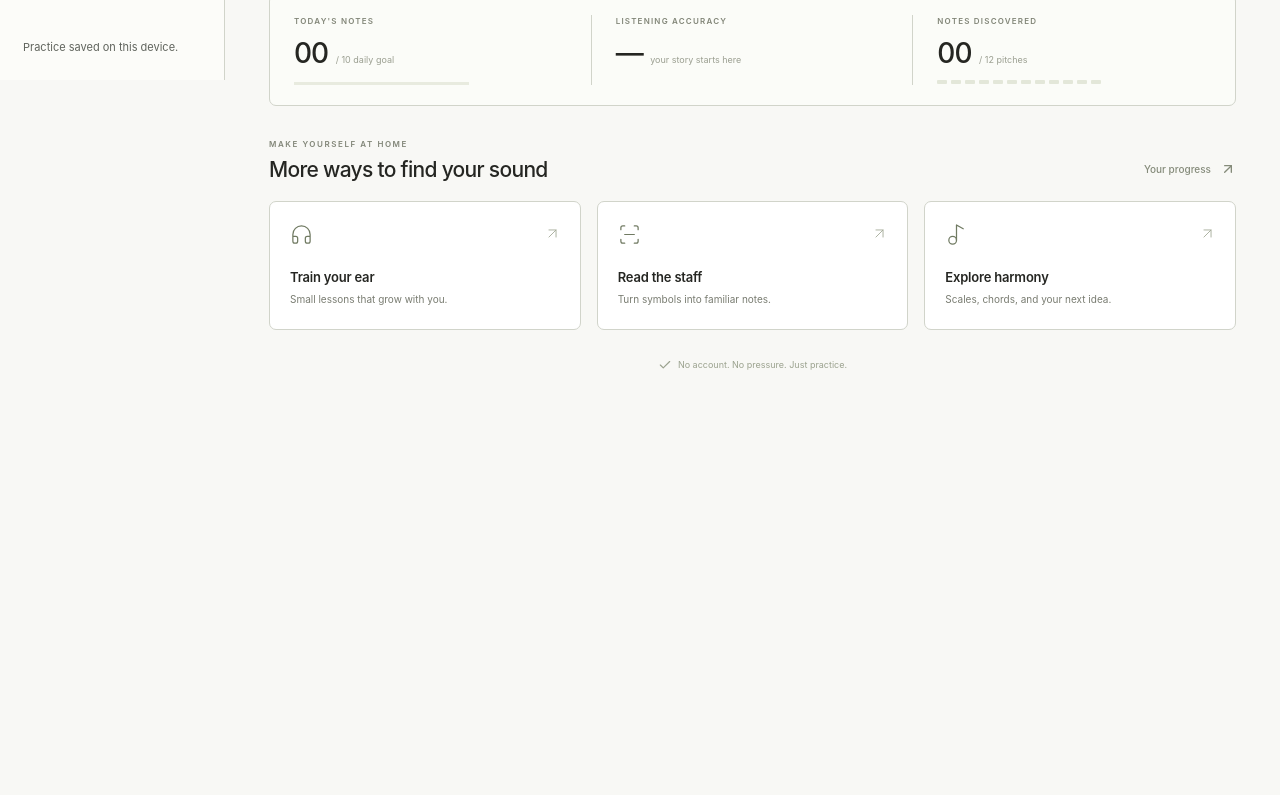
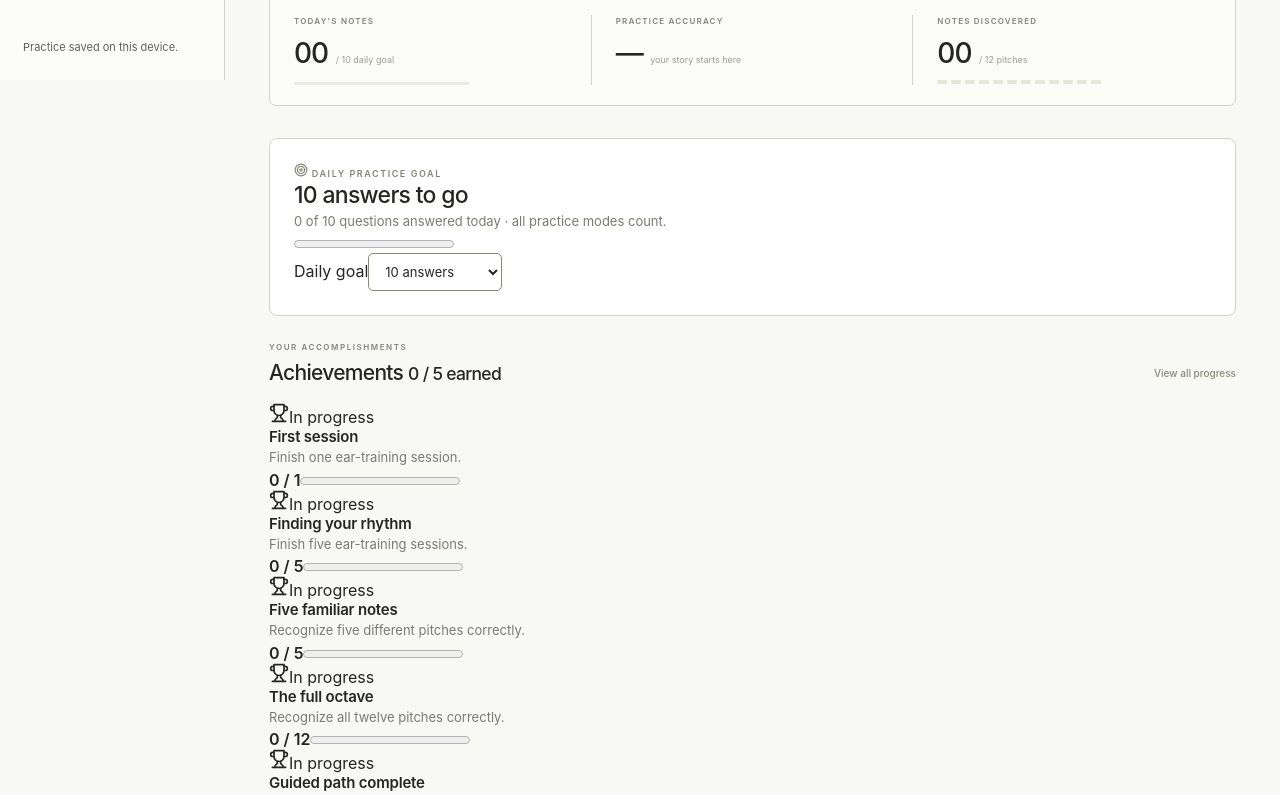
Before and after one commit to Xrkt117/Aurynote, a React (Vite) app in the folder desktop/: page / in a window 1280 px wide. Shown: the part 720-1515 px from the top of the page. Before the commit the page ends 1130 px from the top, so only its background shows below. Built offline with nearby package versions, Linux system fonts and the light colour scheme.

Commit message:
Make goals and achievements clear

```diff
--- a/desktop/src/Dashboard.tsx
+++ b/desktop/src/Dashboard.tsx
@@ -1,3 +1,4 @@
+import Milestones from "./Milestones";
 import {
   ArrowUpRight,
   ArrowRight,
@@ -13,7 +14,7 @@ import { lessons, noteName } from "./music";
 import { dayKey } from "./store";
 import { SectionTitle, Tag } from "./components";
 export default function Dashboard() {
-  const { profile, go } = useStudio();
+  const { profile, go, setProfile } = useStudio();
   const today = profile.attempts.filter((a) => a.day === dayKey());
   const accuracy = profile.attempts.length
     ? Math.round(
@@ -106,14 +107,18 @@ export default function Dashboard() {
           <span className="eyebrow">TODAY'S NOTES</span>
           <strong>
             {today.length.toString().padStart(2, "0")}
-            <small> / 10 daily goal</small>
+            <small> / {profile.dailyGoal} daily goal</small>
           </strong>
           <div className="thin-progress">
-            <i style={{ width: `${Math.min(100, today.length * 10)}%` }} />
+            <i
+              style={{
+                width: `${Math.min(100, (today.length / profile.dailyGoal) * 100)}%`,
+              }}
+            />
           </div>
         </div>
         <div>
-          <span className="eyebrow">LISTENING ACCURACY</span>
+          <span className="eyebrow">PRACTICE ACCURACY</span>
           <strong>
             {profile.attempts.length ? `${accuracy}%` : "—"}
             <small>
@@ -140,6 +145,7 @@ export default function Dashboard() {
           </div>
         </div>
       </div>
+      <Milestones compact />
       <SectionTitle
         eyebrow="MAKE YOURSELF AT HOME"
         title="More ways to find your sound"
--- /dev/null
+++ b/desktop/src/Milestones.tsx
@@ -0,0 +1,92 @@
+import { Check, Trophy, Target } from "lucide-react";
+import { useStudio } from "./context";
+import { dayKey } from "./store";
+import { achievements } from "./achievements";
+export default function Milestones({ compact = false }: { compact?: boolean }) {
+  const { profile, setProfile, go } = useStudio();
+  const today = profile.attempts.filter((a) => a.day === dayKey()).length;
+  const earned = achievements(profile);
+  const remaining = Math.max(0, profile.dailyGoal - today);
+  return (
+    <section className="milestones" aria-label="Goals and achievements">
+      <div className="goal-card panel">
+        <div>
+          <span className="eyebrow">
+            <Target size={14} /> DAILY PRACTICE GOAL
+          </span>
+          <h2>
+            {remaining === 0
+              ? "Today’s goal reached"
+              : `${remaining} answers to go`}
+          </h2>
+          <p>
+            {today} of {profile.dailyGoal} questions answered today · all
+            practice modes count.
+          </p>
+          <progress
+            aria-label="Daily goal progress"
+            value={Math.min(today, profile.dailyGoal)}
+            max={profile.dailyGoal}
+          />
+        </div>
+        <label>
+          Daily goal
+          <select
+            aria-label="Daily goal"
+            value={profile.dailyGoal}
+            onChange={(e) =>
+              setProfile((p) => ({ ...p, dailyGoal: Number(e.target.value) }))
+            }
+          >
+            {[...new Set([5, 10, 15, 20, 30, 50, profile.dailyGoal])]
+              .sort((a, b) => a - b)
+              .map((n) => (
+                <option key={n} value={n}>
+                  {n} answers
+                </option>
+              ))}
+          </select>
+        </label>
+      </div>
+      <div className="section-heading">
+        <div>
+          <span className="eyebrow">YOUR ACCOMPLISHMENTS</span>
+          <h2>
+            Achievements{" "}
+            <small>
+              {earned.filter((a) => a.earned).length} / {earned.length} earned
+            </small>
+          </h2>
+        </div>
+        {compact && (
+          <button className="text-button" onClick={() => go("progress")}>
+            View all progress
+          </button>
+        )}
+      </div>
+      <div className="achievement-grid">
+        {earned.map((a) => (
+          <article
+            className={`achievement ${a.earned ? "earned" : ""}`}
+            key={a.id}
+          >
+            {a.earned ? <Check size={20} /> : <Trophy size={20} />}
+            <span className="achievement-state">
+              {a.earned ? "Earned" : "In progress"}
+            </span>
+            <h3>{a.name}</h3>
+            <p>{a.detail}</p>
+            <strong>
+              {Math.min(a.value, a.target)} / {a.target}
+            </strong>
+            <progress
+              aria-label={a.name}
+              value={Math.min(a.value, a.target)}
+              max={a.target}
+            />
+          </article>
+        ))}
+      </div>
+    </section>
+  );
+}
--- a/desktop/src/Progress.tsx
+++ b/desktop/src/Progress.tsx
@@ -1,3 +1,4 @@
+import Milestones from "./Milestones";
 import { ArrowUpRight, Download } from "lucide-react";
 import { useStudio } from "./context";
 import { notes, lessons } from "./music";
@@ -46,6 +47,7 @@ export default function Progress() {
           Export progress
         </button>
       </div>
+      <Milestones />
       {!attempts.length ? (
         <Empty
           title="Your first note is waiting."
@@ -70,7 +72,7 @@ export default function Progress() {
               </strong>
             </div>
             <div>
-              <span className="eyebrow">LESSONS COMPLETED</span>
+              <span className="eyebrow">SESSIONS COMPLETED</span>
               <strong>{profile.completed}</strong>
             </div>
           </div>
@@ -154,11 +156,11 @@ export default function Progress() {
               <p>{lesson.notes.map((n) => notes[n]).join(" · ")}</p>
             </div>
             <span className="micro">
-              {i < profile.level
-                ? "Unlocked"
+              {profile.passedLessons.includes(i)
+                ? "Passed · 80% or higher"
                 : i === profile.level
                   ? "You are here"
-                  : "Coming next"}
+                  : "Available to practice"}
             </span>
           </div>
         ))}
--- /dev/null
+++ b/desktop/src/achievements.ts
@@ -0,0 +1,40 @@
+import type { Profile } from "./store";
+export function achievements(profile: Profile) {
+  return [
+    {
+      id: "first",
+      name: "First session",
+      detail: "Finish one ear-training session.",
+      value: profile.completed,
+      target: 1,
+    },
+    {
+      id: "five",
+      name: "Finding your rhythm",
+      detail: "Finish five ear-training sessions.",
+      value: profile.completed,
+      target: 5,
+    },
+    {
+      id: "notes",
+      name: "Five familiar notes",
+      detail: "Recognize five different pitches correctly.",
+      value: profile.learned.length,
+      target: 5,
+    },
+    {
+      id: "twelve",
+      name: "The full octave",
+      detail: "Recognize all twelve pitches correctly.",
+      value: profile.learned.length,
+      target: 12,
+    },
+    {
+      id: "path",
+      name: "Guided path complete",
+      detail: "Score at least 80% in all five guided lessons.",
+      value: profile.passedLessons.length,
+      target: 5,
+    },
+  ].map((a) => ({ ...a, earned: a.value >= a.target }));
+}
```
